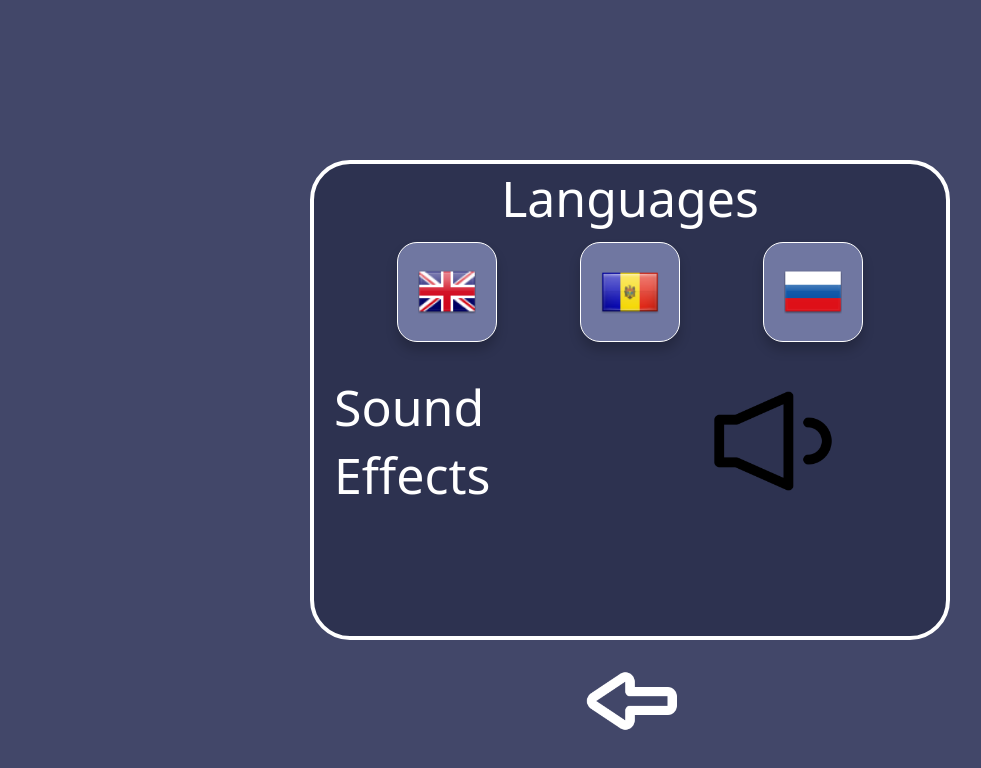
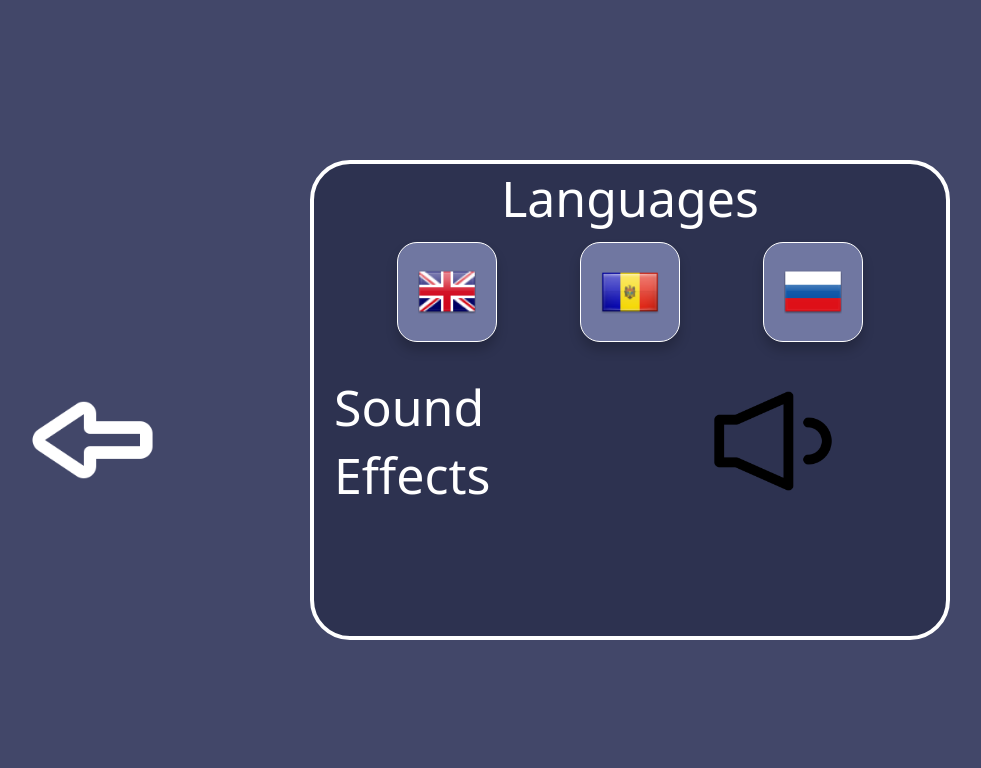
Before and after one commit to MaxRoenco/PBL, a plain HTML site: page Website/index.html in a window 1280 px wide. Both pictures are taken after a click on the picture 70 px from the left and 70 px from the top of the page. Shown: the whole page, without its empty margins (10-991 px from the left). Drawn offline with Linux system fonts and the light colour scheme; a web font is replaced by a local one.

Commit message:
jhkjgoub

```diff
--- a/Website/index.html
+++ b/Website/index.html
@@ -63,7 +63,8 @@
                 </div>
                 <div class="soundEffectsImageContainer" onclick="toggleSoundEffects()">
                     <img src="./assets/images/settingsSoundsOn.png" class="soundEffectsOnImageContainer" id="soundOn">
-                    <img src="./assets/images/settingsSoundsOff.png" class="soundEffectsOffImageContainer" id="soundOff">
+                    <img src="./assets/images/settingsSoundsOff.png" class="soundEffectsOffImageContainer"
+                        id="soundOff">
                 </div>
             </div>
             <div class="returnContainer">
@@ -86,6 +87,9 @@
 
         <!-- LESSONS TAB -->
         <div class="container" data-tab="lessons" id="lessons-container">
+            <div id="lessons">
+
+            </div>
             <div class="returnContainer">
                 <img src="./assets/images/return.png" alt="" class="returnImage" onclick="openTab('categories')">
             </div>
--- a/Website/styles/home.css
+++ b/Website/styles/home.css
@@ -51,12 +51,6 @@
     }
 }
 
-.returnContainer {
-    position: absolute;
-    width: 150px;
-    bottom: 20px;
-}
-
 .codify {
 
     width: 70%;
--- a/Website/styles/settings.css
+++ b/Website/styles/settings.css
@@ -111,6 +111,13 @@
     filter: drop-shadow(5px 5px 3px #7077A1);
 }
 
+.returnContainer {
+    position: absolute;
+    width: 200px;
+    bottom: 32%;
+    left: 0px;
+}
+
 @media (max-width: 650px),
 (max-height: 650px) {
     .title {
```
